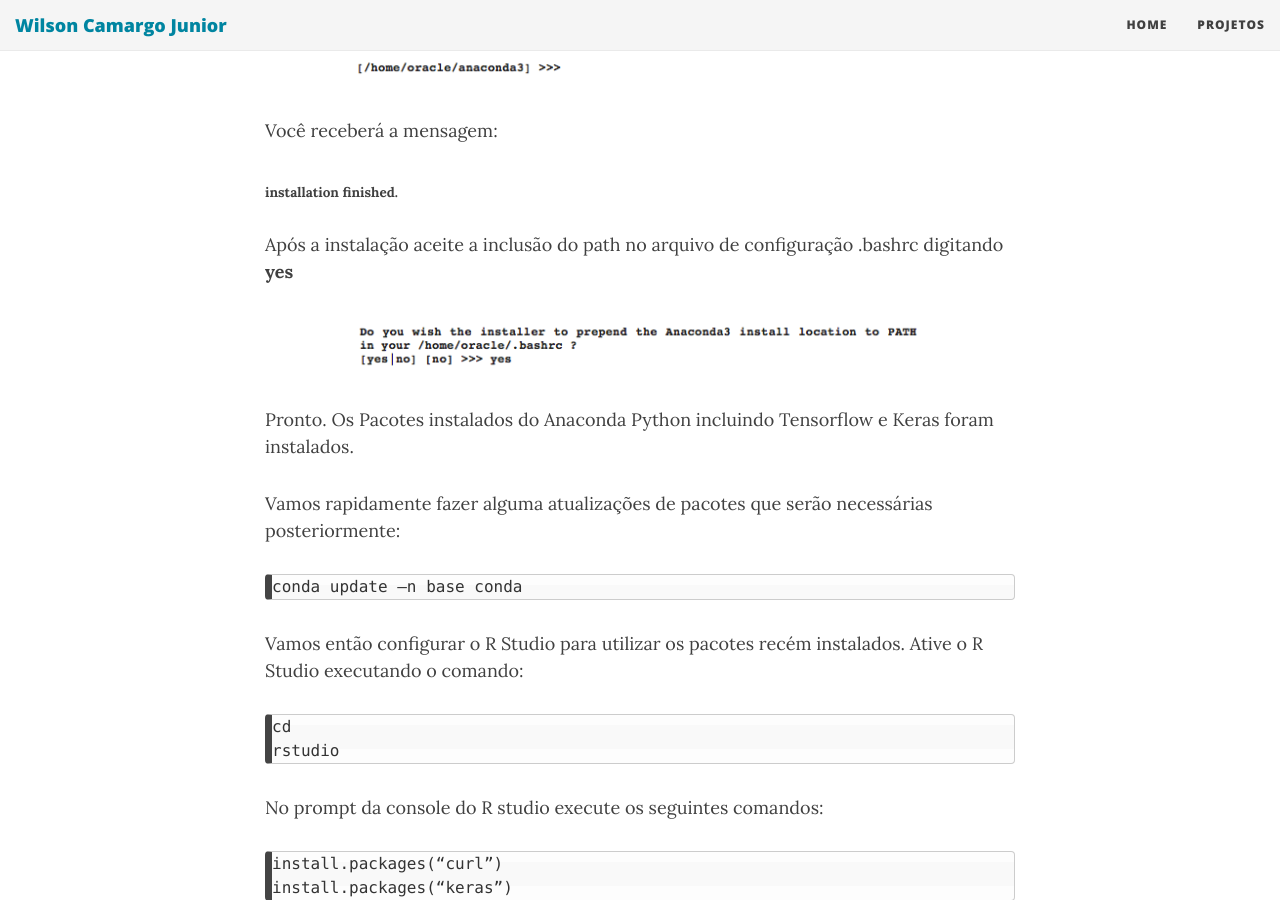
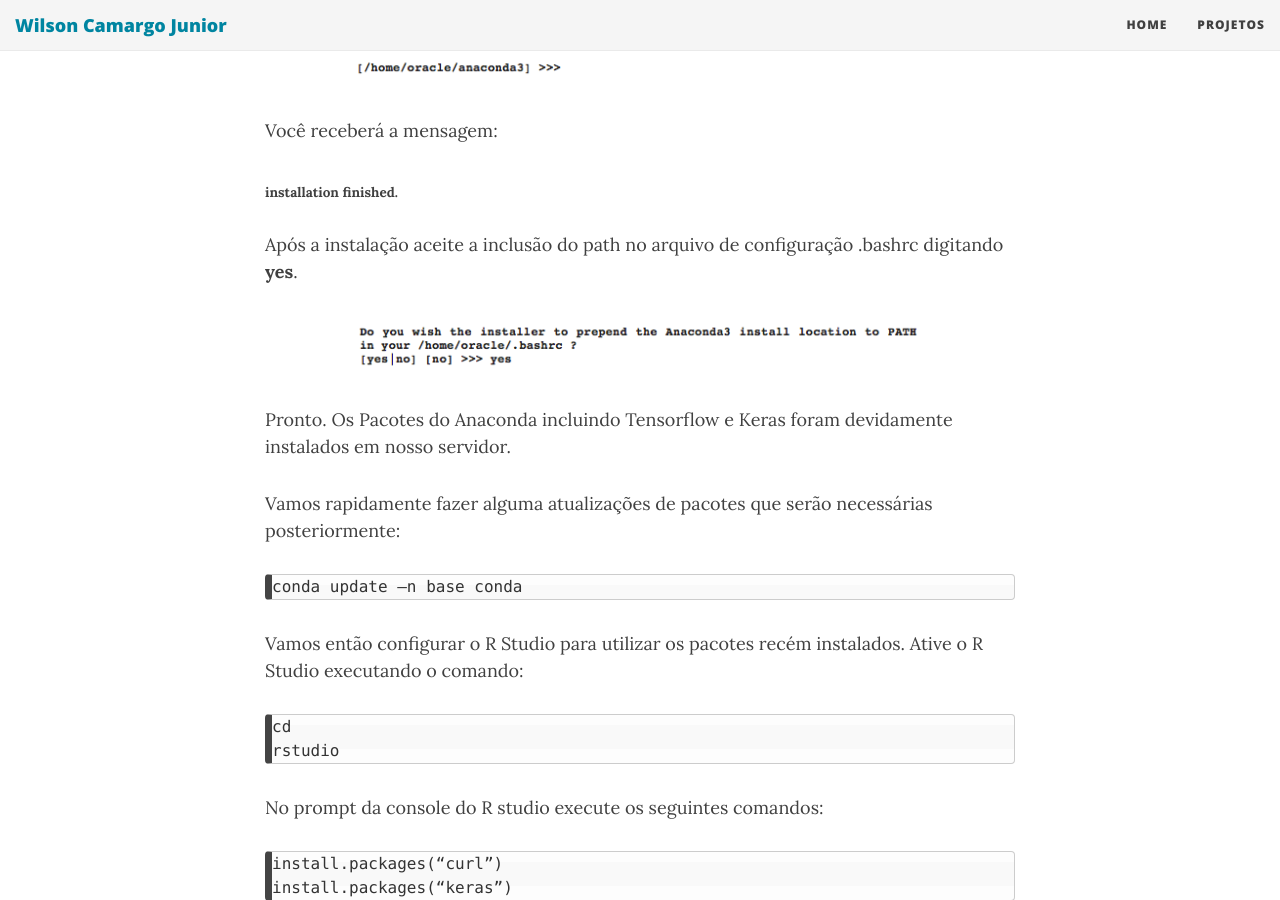
Before and after one commit to wilson-camargo-jr/teste, a Jekyll site: the page built from _posts/2018-06-19-ANN-ORE-P5.md, in a window 1280 px wide and 900 px high, scrolled down 1496 px. Built offline with Jekyll 4.4.1, drawn with Linux system fonts in a browser that asks for light colours; nearby versions of some CDN libraries.

Commit message:
Update 2018-06-19-ANN-ORE-P5.md

```diff
--- a/_posts/2018-06-19-ANN-ORE-P5.md
+++ b/_posts/2018-06-19-ANN-ORE-P5.md
@@ -36,11 +36,11 @@ Você receberá a mensagem:
 
 <sub>**installation finished.**</sub>
 
-Após a instalação aceite a inclusão do path no arquivo de configuração .bashrc digitando **yes**
+Após a instalação aceite a inclusão do path no arquivo de configuração .bashrc digitando **yes**.
 
 ![](https://wilson-camargo-jr.github.io/img/anaconda4.jpg)
 
-Pronto. Os Pacotes instalados do Anaconda Python incluindo Tensorflow e Keras foram instalados.
+Pronto. Os Pacotes do Anaconda incluindo Tensorflow e Keras foram devidamente instalados em nosso servidor.
 
 Vamos rapidamente fazer alguma atualizações de pacotes que serão necessárias posteriormente:
 
```
